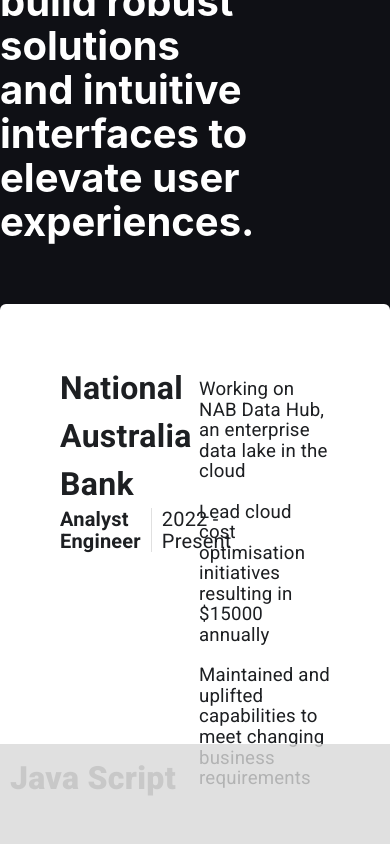
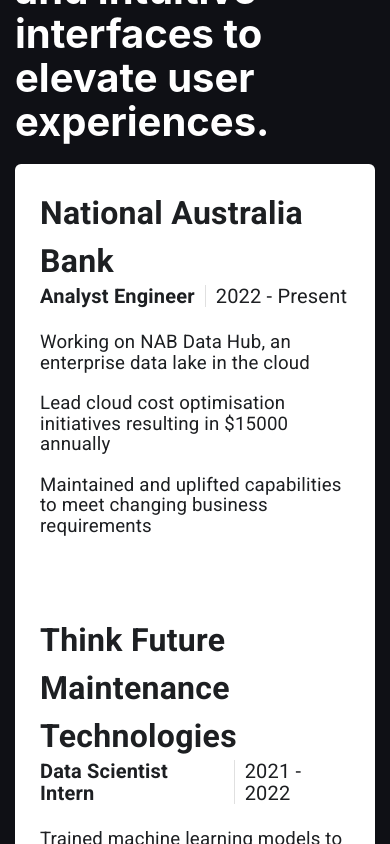
Before and after one commit to KennanWong/Portfolio, a React (Create React App) app in the folder website/: page / in a window 390 px wide. Shown: the part 1156-2000 px from the top of the page. Built offline with nearby package versions, Linux system fonts and the light colour scheme.

Commit message:
Add mobile support

```diff
--- a/website/package.json
+++ b/website/package.json
@@ -13,14 +13,15 @@
     "@testing-library/user-event": "^13.5.0",
     "react": "^18.3.1",
     "react-dom": "^18.3.1",
+    "react-responsive": "^10.0.0",
     "react-scripts": "^5.0.1",
     "react-scroll": "^1.9.0",
     "web-vitals": "^2.1.4"
   },
   "scripts": {
     "start": "react-scripts start",
-    "predeploy" : "npm run build",
-    "deploy" : "gh-pages -d build",
+    "predeploy": "npm run build",
+    "deploy": "gh-pages -d build",
     "build": "react-scripts build",
     "test": "react-scripts test",
     "eject": "react-scripts eject"
--- a/website/src/App.js
+++ b/website/src/App.js
@@ -14,8 +14,6 @@ const IntroText = styled('div')({
 })
 
 const PaneColumn = styled(Box) ({
-  paddingRight: '10px',
-  paddingLeft: '10px',
   width: "100%",
   maxWidth: '1500px'
 })
--- /dev/null
+++ b/website/src/Components/Breakpoints.js
@@ -0,0 +1,18 @@
+import { useMediaQuery } from 'react-responsive'
+
+export const Desktop = ({ children }) => {
+  const isDesktop = useMediaQuery({ minWidth: 992 })
+  return isDesktop ? children : null
+}
+export const Tablet = ({ children }) => {
+  const isTablet = useMediaQuery({ minWidth: 768, maxWidth: 991 })
+  return isTablet ? children : null
+}
+export const Mobile = ({ children }) => {
+  const isMobile = useMediaQuery({ maxWidth: 767 })
+  return isMobile ? children : null
+}
+export const Default = ({ children }) => {
+  const isNotMobile = useMediaQuery({ minWidth: 768 })
+  return isNotMobile ? children : null
+}
--- a/website/src/Components/Experience.js
+++ b/website/src/Components/Experience.js
@@ -5,6 +5,7 @@ import Grid from '@mui/material/Unstable_Grid2';
 import Divider from '@mui/material/Divider';
 import CircleIcon from '@mui/icons-material/Circle';
 import { List, ListItem, ListItemIcon, ListItemText, Typography } from "@mui/material";
+import { Desktop, Mobile } from "./Breakpoints";
 
 const Place = styled(Typography)({
     display: 'inline-block',
@@ -51,6 +52,8 @@ const Point = styled(Typography)({
 
 export default function Experience({place, position, fromYear, toYear, summaryPoints=[], url}) {
     return (
+        <Box>
+            <Desktop>
                 <Box sx={{ flexGrow: 1, padding: '50px'}}>
                     <Grid container spacing={1}>
                         <Grid item xs={6}>
@@ -64,7 +67,6 @@ export default function Experience({place, position, fromYear, toYear, summaryPo
                                         {place}
                                     </Place>
                                 </Box>
-
                                 <Box sx={{display: 'flex', flexDirection: 'row', gap: '10px'}}>
                                     <Position>
                                         {position}
@@ -87,5 +89,39 @@ export default function Experience({place, position, fromYear, toYear, summaryPo
                         </Grid>
                     </Grid>
                 </Box>
+            </Desktop>
+            <Mobile>
+                <Box sx={{display: 'flex', flexDirection: 'column', gap: '10px', padding: '15px'}}>
+                    <Box>
+                        <Box sx={{display:'flex', width: '100%', justifyContent: 'flex-start'}}>
+                            <Place onClick={() => {
+                                if (url.length != 0) {
+                                    window.open(url)
+                                }
+                            }}>
+                                {place}
+                            </Place>
+                        </Box>
+                        <Box sx={{display: 'flex', flexDirection: 'row', gap: '10px'}}>
+                            <Position>
+                                {position}
+                            </Position>
+                            <Divider orientation="vertical" flexItem />
+                            <Date>
+                                {fromYear} - {toYear}
+                            </Date>
+                        </Box>
+                    </Box>
+                    <Box sx={{display: 'flex', gap: '20px', flexDirection: 'column', paddingTop: '15px'}}>
+                        {summaryPoints.map((point, key) => (
+                            <Point>
+                                {point}
+                            </Point>
+                        ))}
+                    </Box>
+                </Box>
+
+            </Mobile>
+        </Box>
     )
 }
--- a/website/src/Panes/ExperiencePane2.js
+++ b/website/src/Panes/ExperiencePane2.js
@@ -9,6 +9,7 @@ import { Typography } from '@mui/material';
 import IconButton from '@mui/material/IconButton';
 import ArrowDownwardIcon from '@mui/icons-material/ArrowDownward';
 import BouncingButton from '../Components/BouncingButton';
+import { Desktop, Mobile } from '../Components/Breakpoints';
 
 const AboutMe = styled(Box)({
     textAlign: "start",
@@ -38,6 +39,8 @@ const Experiences = styled('div')({
 
 export default function ExperiencePane2({scrollToDivStart}) {
   return (
+    <Box>
+      <Desktop>
         <Box sx={{width:'100%', height: '100vh', paddingTop: '60px', display: 'flex', justifyContent: 'space-between', flexDirection: 'column'}}>
           <Box sx={{display: 'flex', flexDirection: 'column', gap: '60px', paddingTop: '100px'}}>
             <AboutMe>
@@ -54,5 +57,19 @@ export default function ExperiencePane2({scrollToDivStart}) {
               <BouncingButton scrollToDiv={scrollToDivStart} text={"My Projects"}/>
           </Box>
         </Box>
+      </Desktop>
+      <Mobile>
+        <Box sx={{paddingTop: '60px', paddingLeft: '15px', paddingRight: '15px', display: 'flex', flexDirection: 'column', gap: '20px', boxSizing: 'border-box'}}>
+          <AboutMe>
+            I'm software engineer looking to build robust solutions and intuitive interfaces to elevate user experiences.
+          </AboutMe>
+            <Experiences>
+              {experienceDetails.map((experience, key) => (
+                <Experience key={key} place={experience.place} position={experience.position} fromYear={experience.fromYear} toYear={experience.toYear} summaryPoints={experience.summaryPoints} url={experience.url}/>
+              ))}
+            </Experiences>
+        </Box>
+      </Mobile>
+    </Box>
   );
 }
--- a/website/src/Panes/ProjectsPane.js
+++ b/website/src/Panes/ProjectsPane.js
@@ -2,10 +2,13 @@ import { Box, Typography } from '@mui/material'
 import * as React from 'react'
 import Project from '../Components/Project'
 import { ProjectDetails } from '../Data/ProjectDetails'
+import { Desktop, Mobile } from '../Components/Breakpoints'
 
 
 export default function ProjectPane({scrollToDivStart}) {
     return (
+        <Box>
+            <Desktop>
                 <Box sx={{height: '100vh', width: '100%', display: 'flex', gap: '20px', flexDirection: 'column'}}>
                     <Typography sx={{fontWeight: '900', fontSize: 48, textAlign: 'left', paddingTop: '60px'}}>
                         Projects.
@@ -16,6 +19,19 @@ export default function ProjectPane({scrollToDivStart}) {
                         ))}
                     </Box>
                 </Box>
-
+            </Desktop>
+            <Mobile>
+                <Box sx={{paddingTop: '60px', paddingLeft: '15px', paddingRight: '15px', display: 'flex', flexDirection: 'column', gap: '20px', boxSizing: 'border-box'}}>
+                    <Typography sx={{fontWeight: '900', fontSize: 48, textAlign: 'left', paddingTop: '60px'}}>
+                        Projects.
+                    </Typography>
+                    <Box sx={{display: 'flex', flexWrap: 'wrap', justifyContent: 'flex-start', gap:'40px', width: '100%'}}>
+                        {ProjectDetails.map((project, key) => (
+                            <Project key={key} language={project.language} title={project.title} description={project.description} year={project.year} url={project.url}/>
+                        ))}
+                    </Box>
+                </Box>
+            </Mobile>
+        </Box>
     )
 }
```
Also changed, not shown: 1 other file (tests, documents, lock files or other folders). Lines whose indentation alone changed are shown as unchanged.
